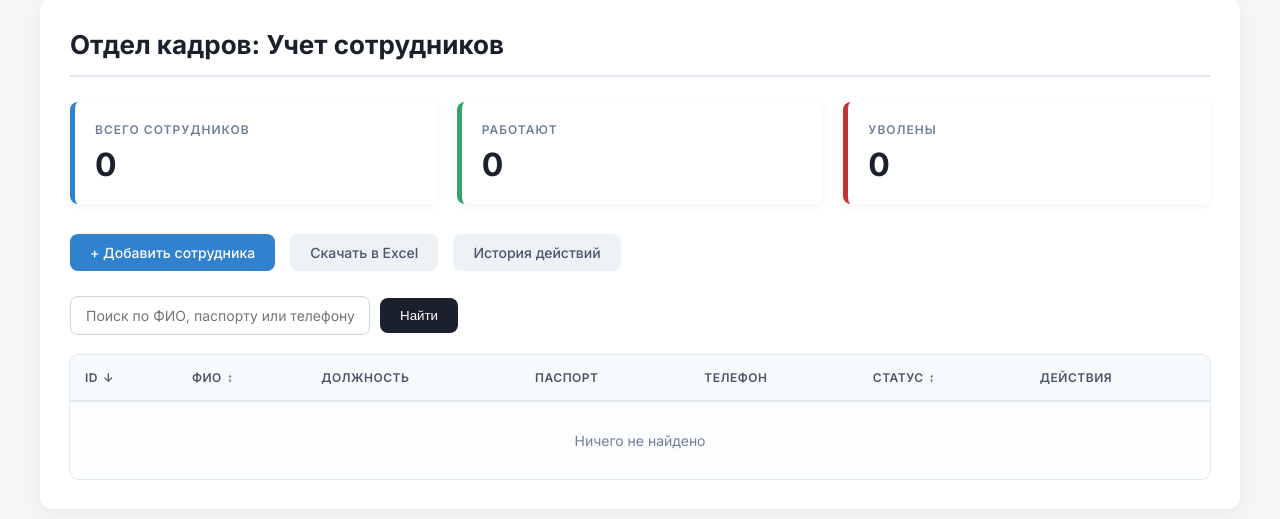
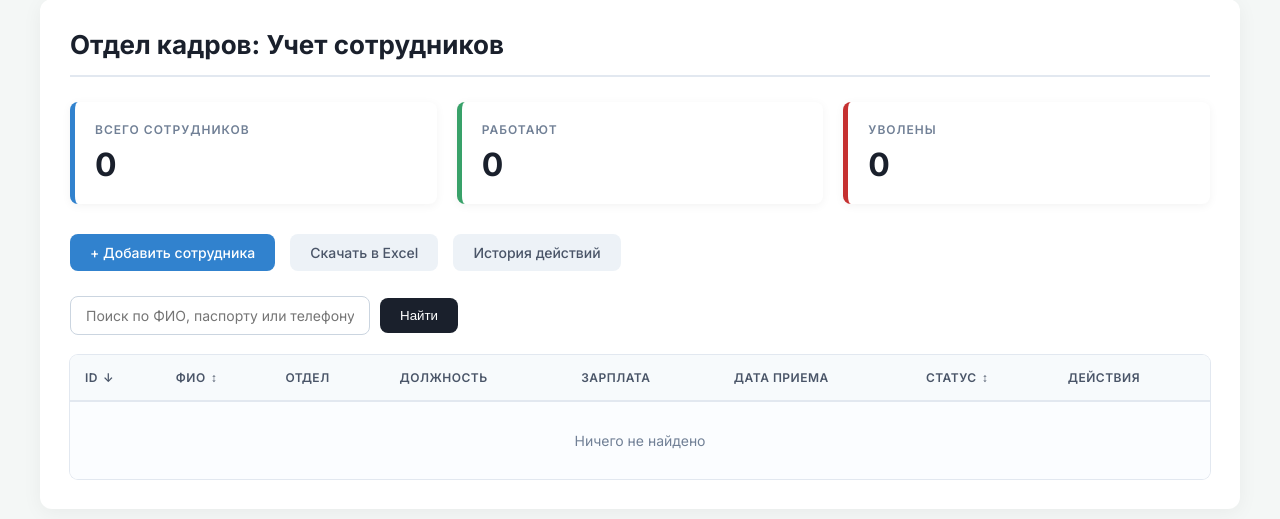
Before and after one commit to gntryzero/it-inventory-panel, a PHP site: page / in a window 1280 px wide. Shown: the part 41-560 px from the top of the page. Run offline with PHP 8.4, Linux system fonts and the light colour scheme; data that the repository does not hold is empty.

Commit message:
Update index.php

```diff
--- a/index.php
+++ b/index.php
@@ -89,18 +89,19 @@ $result = mysqli_query($link, $sql);
         <tr>
             <th><a href="?sort=id&order=<?= $sort == 'id' && $order == 'ASC' ? 'DESC' : 'ASC' ?>&q=<?= esc($q) ?>">ID <span><?= $icon_id ?></span></a></th>
             <th><a href="?sort=full_name&order=<?= $sort == 'full_name' && $order == 'ASC' ? 'DESC' : 'ASC' ?>&q=<?= esc($q) ?>">ФИО <span><?= $icon_name ?></span></a></th>
+            <th>Отдел</th>
             <th>Должность</th>
-            <th>Паспорт</th>
-            <th>Телефон</th>
+            <th>Зарплата</th>
+            <th>Дата приема</th>
             <th><a href="?sort=status&order=<?= $sort == 'status' && $order == 'ASC' ? 'DESC' : 'ASC' ?>&q=<?= esc($q) ?>">Статус <span><?= $icon_status ?></span></a></th>
             <th>Действия</th>
         </tr>
 
         <?php if ($total_rows == 0): ?>
-            <tr><td colspan="7" style="text-align:center; padding: 30px; color: #718096;">Ничего не найдено</td></tr>
+            <tr><td colspan="8" style="text-align:center; padding: 30px; color: #718096;">Ничего не найдено</td></tr>
         <?php endif; ?>
 
-               <?php while ($row = mysqli_fetch_assoc($result)): ?>
+        <?php while ($row = mysqli_fetch_assoc($result)): ?>
             <?php
                 $fired = $row['is_fired'] == 1;
                 if ($fired) {
```
